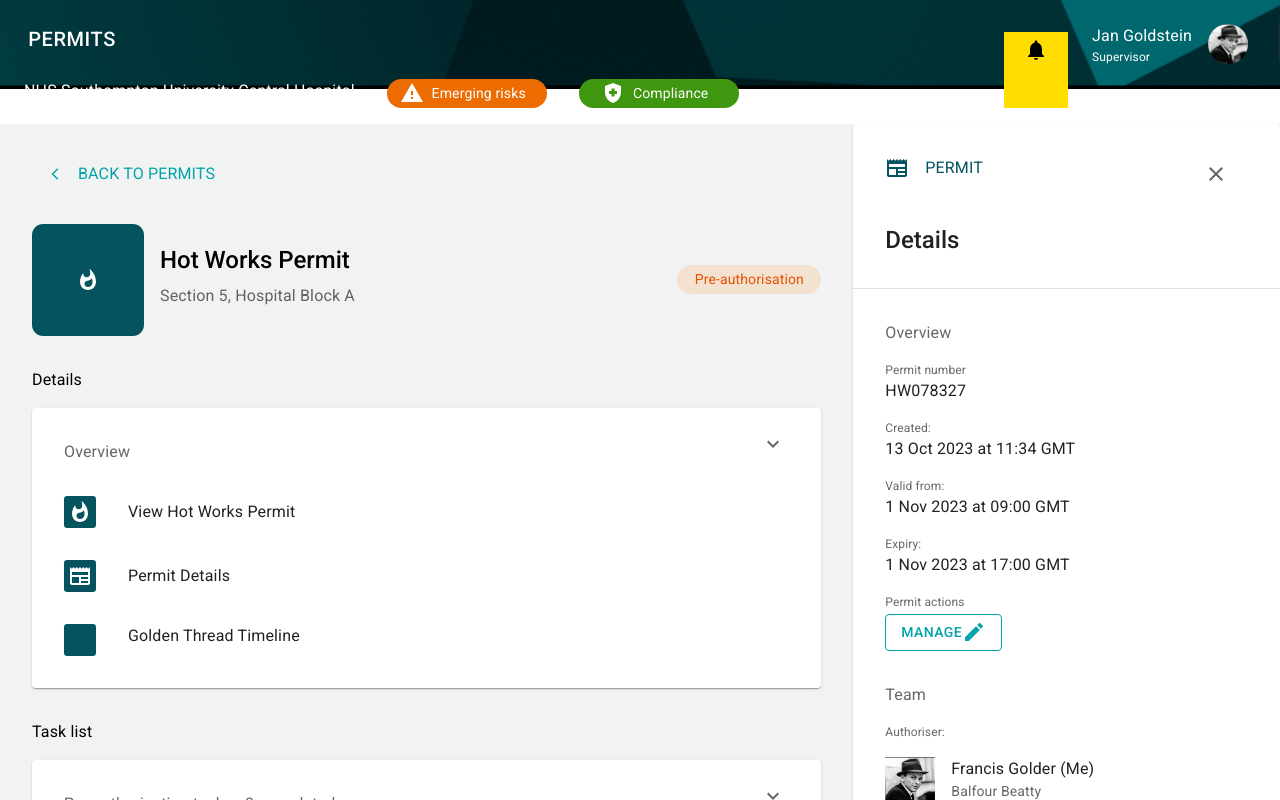
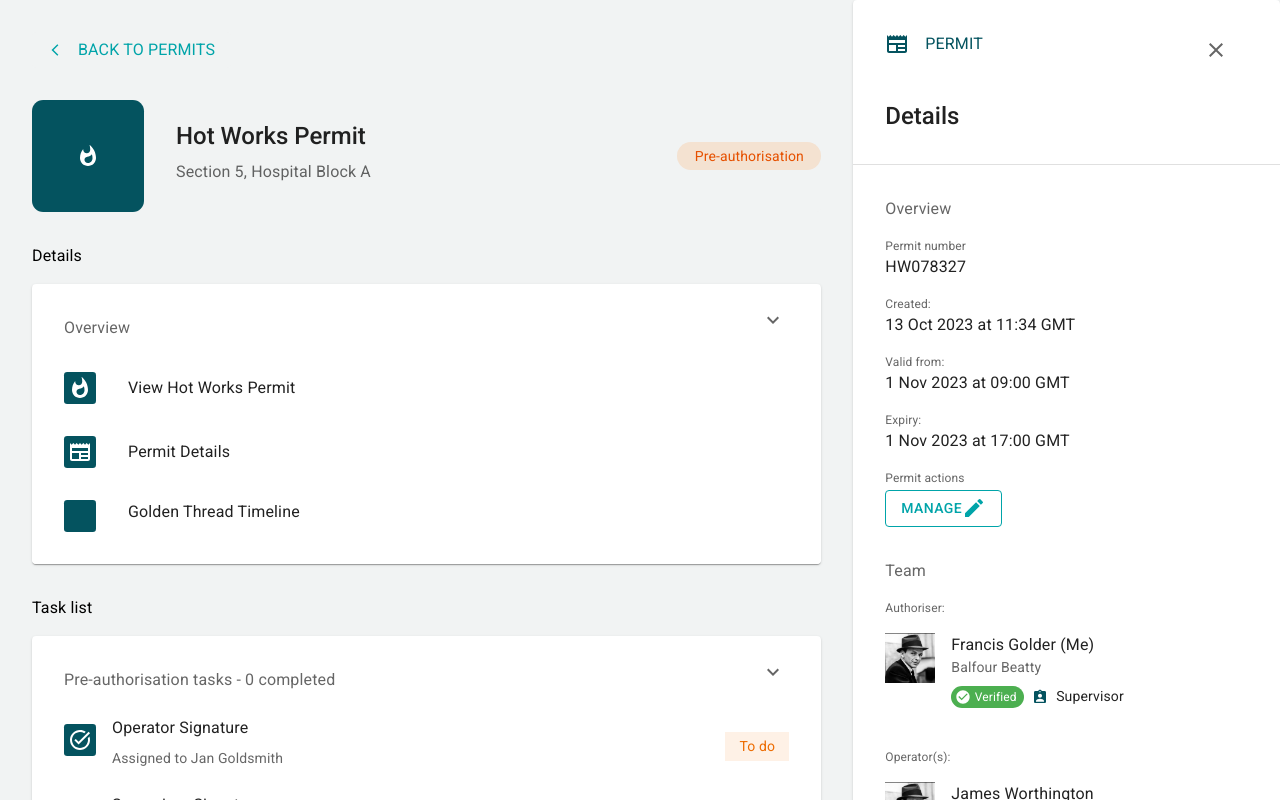
Before and after one commit to Catherinen29/skunkworks, a React (Create React App) app: page /hwpermitoverview in a window 1280 px wide. Shown: the top 800 px of the page. Built offline with nearby package versions, Linux system fonts and the light colour scheme.

Commit message:
Add conditional status tags and dropdown arrows. Add dialog for move on to next stage of demo.

```diff
--- a/src/components/Permit/HWPermitOverview.js
+++ b/src/components/Permit/HWPermitOverview.js
@@ -1,4 +1,4 @@
-import { Alert, Box, Button, Card, CardActionArea, Paper, Snackbar, Typography } from "@mui/material";
+import { Alert, Box, Button, Card, CardActionArea, Dialog, DialogContent, DialogTitle, Paper, Snackbar, Typography } from "@mui/material";
 import ArrowBackIosNewIcon from '@mui/icons-material/ArrowBackIosNew';
 import { useNavigate } from "react-router-dom";
 import { useState } from 'react';
@@ -8,12 +8,14 @@ import WhatshotIcon from '@mui/icons-material/Whatshot';
 import NewspaperIcon from '@mui/icons-material/Newspaper';
 import TaskAltIcon from '@mui/icons-material/TaskAlt';
 import KeyboardArrowDownIcon from '@mui/icons-material/KeyboardArrowDown';
+import KeyboardArrowRightRoundedIcon from '@mui/icons-material/KeyboardArrowRightRounded';
 import TodoTag from "../common/TodoTag";
 import { AuthorisedStatusTag } from "../common/PermitStatusTags";
 import PermitDetails from "./PermitDetails";
 import SideBar from "../common/SideBar";
 import AuthHotWorks from "./AuthHotWorks";
 import PermitView from "./PermitView";
+import DoneTag from "../common/DoneTag";
 
 export default function HWPermitOverview() {
 
@@ -63,13 +65,26 @@ const handleClosePermitAuthorisedMsg = (event, reason) => {
     setShowAuthMsg(false)
 }
 
+// Manage move on to next stage
+const [openMoveOn, setOpenMoveOn] = useState(false)
+const [tasksDone, setTasksDone] = useState(false)
+const handleOpenMoveOn = () => {
+    setOpenMoveOn(true)
+}
+const handleCloseMoveOn = () => {
+    setOpenMoveOn(false)
+    setTasksDone(true)
+}
+// const handleTasks = () => {
+//     setTasksDone(true)
+// }
 
 return (
 
 <Box sx={{width: '100%'}}>
 
 {/* Toolbar */}
-<PermitToolBar />
+{/* <PermitToolBar /> */}
 
 {/* <SideBar /> */}
 
@@ -79,7 +94,11 @@ return (
     <Button
     onClick={() => navigate('/')}
     variant="contained" disableElevation={true}
-    sx={{color: '#00a4a9', bgcolor: '#f1f3f3', m: '2rem', mb: 0}}
+    sx={{color: '#00a4a9', bgcolor: '#f1f3f3', m: '2rem', mb: 0,
+    "&:hover": {
+        fontWeight: 'bold',
+        bgcolor: '#f1f3f3',
+        color: "#04535f"}}}
     >
     <ArrowBackIosNewIcon fontSize='8' sx={{mr: '1rem'}} />
     <Typography>BACK TO PERMITS</Typography>
@@ -87,27 +106,38 @@ return (
 
 
     {/* Title box */}
-    <Box sx={{display: 'flex', flexDirection: 'row', justifyContent: 'space-between',
-        alignItems: 'center', m: '2rem'}}>
+    <Card elevation={0}
+        sx={{display: 'flex', flexDirection: 'row', justifyContent: 'space-between',
+        alignItems: 'center', m: '2rem',
+        bgcolor: '#f1f3f3',
+        "&:hover": {
+            bgcolor: "#f1f3f3"}
+            }}>
+        <CardActionArea onClick={handleOpenMoveOn} disableRipple
+            sx={{display: 'flex', flexDirection: 'row', justifyContent: 'space-between'}}>
+        <Box
+            sx={{display: 'flex', flexDirection: 'row', alignItems: 'center'
+            }}>
 
-        <Box sx={{display: 'flex', flexDirection: 'row', alignItems: 'center'}}>
             <Box sx={{width: '7rem', height: '7rem', borderRadius: '10%',
                 bgcolor: '#04535f', color: 'white',
                 display: 'flex', alignItems: 'center', justifyContent: 'center',
-                }}><WhatshotIcon /></Box>
+                }}><WhatshotIcon />
+            </Box>
 
-            <Box sx={{m: '1rem'}}>
+            <Box sx={{my: '1rem', mx: '2rem'}}>
                 <Typography variant='h5'  sx={{fontWeight: 500}}>Hot Works Permit</Typography>
                 <Typography sx={{color: 'rgba(0, 0, 0, 0.6)', my: '0.5rem'}}>Section 5, Hospital Block A</Typography>
             </Box>
         </Box>
 
-    {!permitAuthorised
-        ? <PreAuthStatusTag sx={{display: 'flex', alignSelf: 'flex-end'}} />
-        : <AuthorisedStatusTag />
-    }
+        {!permitAuthorised
+            ? <PreAuthStatusTag sx={{display: 'flex', alignSelf: 'flex-end'}} />
+            : <AuthorisedStatusTag />
+        }
 
-    </Box>
+        </CardActionArea>
+    </Card>
 
         {/* Permit overview */}
     <Box sx={{bgcolor: '#f1f3f3', m: '2rem'}}>
@@ -120,7 +150,9 @@ return (
                 <Button onClick={() => setShowOverview(prev => !prev)}
                         disableRipple
                         sx={{mx: '1rem'}}>
-                    <KeyboardArrowDownIcon sx={{color: 'rgba(0, 0, 0, 0.6)'}} />
+                {showOverview
+                ? <KeyboardArrowDownIcon sx={{color: 'rgba(0, 0, 0, 0.6)'}} />
+                : <KeyboardArrowRightRoundedIcon sx={{color: 'rgba(0, 0, 0, 0.6)'}} /> }
                 </Button>
             </Box>
 
@@ -182,7 +214,9 @@ return (
                     <Button onClick={() => setShowTaskList(prev => !prev)}
                         disableRipple
                         sx={{mx: '1rem'}}>
-                        <KeyboardArrowDownIcon sx={{color: 'rgba(0, 0, 0, 0.6)'}} />
+                    {showTaskList
+                    ? <KeyboardArrowDownIcon sx={{color: 'rgba(0, 0, 0, 0.6)'}} />
+                    : <KeyboardArrowRightRoundedIcon sx={{color: 'rgba(0, 0, 0, 0.6)'}} /> }
                     </Button>
                 </Box>
 
@@ -206,7 +240,11 @@ return (
                     </Box>
 
                     <Box sx={{display: 'flex', alignItems: 'center', pr: '1rem'}}>
-                        <TodoTag sx={{display: 'flex', alignSelf: 'flex-end'}} /></Box>
+                    {!tasksDone
+                    ? <TodoTag sx={{display: 'flex', alignSelf: 'flex-end'}} />
+                    : <DoneTag />}
+                    </Box>
+
                 </Box>
 
 
@@ -297,7 +335,7 @@ return (
                 </Box>
 
 
-                <Card elevation={0} sx={{px: '1rem', bgcolor: '#ffdd00',
+                <Card elevation={0} sx={{px: '1rem',
                     "&:hover": {
                         bgcolor: "#f1f3f3"}
                     }}>
@@ -330,7 +368,9 @@ return (
                     <Button onClick={() => setShowCompletionSignOff(prev => !prev)}
                         disableRipple
                         sx={{mx: '1rem'}}>
-                        <KeyboardArrowDownIcon sx={{color: 'rgba(0, 0, 0, 0.6)'}} />
+                    {showCompletionSignOff
+                    ? <KeyboardArrowDownIcon sx={{color: 'rgba(0, 0, 0, 0.6)'}} />
+                    : <KeyboardArrowRightRoundedIcon sx={{color: 'rgba(0, 0, 0, 0.6)'}} /> }
                     </Button>
                 </Box>
 
@@ -435,7 +475,34 @@ return (
 
 </Box>
 
+<Dialog open={openMoveOn} onClose={handleCloseMoveOn}
+    disableElevation
+    fullScreen
+    PaperProps={{
+        sx: {
+          backgroundColor: '#15181f',
+        }}}
+    >
 
+    <Box sx={{display: 'flex', flexDirection: 'column', p: '4rem'}}>
+    <DialogTitle>
+        <Typography variant="h5"
+        sx={{color: '#ffffff'}}>
+            CERTCHAIN</Typography>
+        <Typography variant="h5"
+        sx={{color: '#717580'}}>
+            DIGITAL PERMIT DEMO</Typography>
+    </DialogTitle>
+    <DialogContent sx={{display: 'flex', justifyContent: 'center'}}>
+        <Button variant="text"
+        onClick={handleCloseMoveOn}
+            sx={{width: '20rem', height: '20rem',
+            color: '#ffffff'}}>
+        <Typography variant="h5" >FAST FORWARD {`>>>`}</Typography>
+        </Button>
+    </DialogContent>
+    </Box>
+</Dialog>
 
 {/* Notifications that permit has been authorised */}
     <Box>
```
